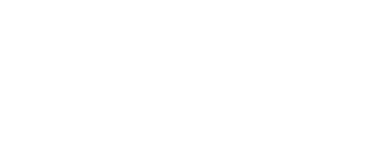
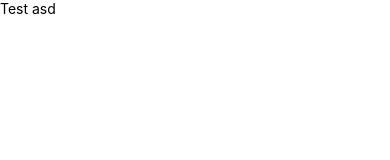
Before and after one commit to poteboy/walky, a React Native app: screen / in a window 390 px wide. Shown: the top 160 px of the page. Built offline with nearby package versions, Linux system fonts and the light colour scheme.

Commit message:
added test text to app.tsx

```diff
--- a/App.tsx
+++ b/App.tsx
@@ -1,8 +1,12 @@
 import React from 'react';
 import styled from 'styled-components/native';
-
+import {Text} from 'react-native';
 export default function App() {
-  return <Layout />;
+  return (
+    <Layout>
+      <Text>Test asd</Text>
+    </Layout>
+  );
 }
 
 const Layout = styled.View`
--- a/package.json
+++ b/package.json
@@ -11,12 +11,15 @@
   },
   "dependencies": {
     "@types/react": "^17.0.27",
+    "global": "^4.4.0",
+    "prettier": "^2.4.1",
     "react": "17.0.2",
     "react-native": "0.66.0",
     "styled-components": "^5.3.1",
     "tslint-config-prettier": "^1.18.0",
     "tslint-plugin-prettier": "^2.3.0",
-    "tslint-react": "^5.0.0"
+    "tslint-react": "^5.0.0",
+    "typescript": "^4.4.3"
   },
   "devDependencies": {
     "@babel/core": "^7.12.9",
```
Also changed, not shown: 3 other files (tests, documents, lock files or other folders).
